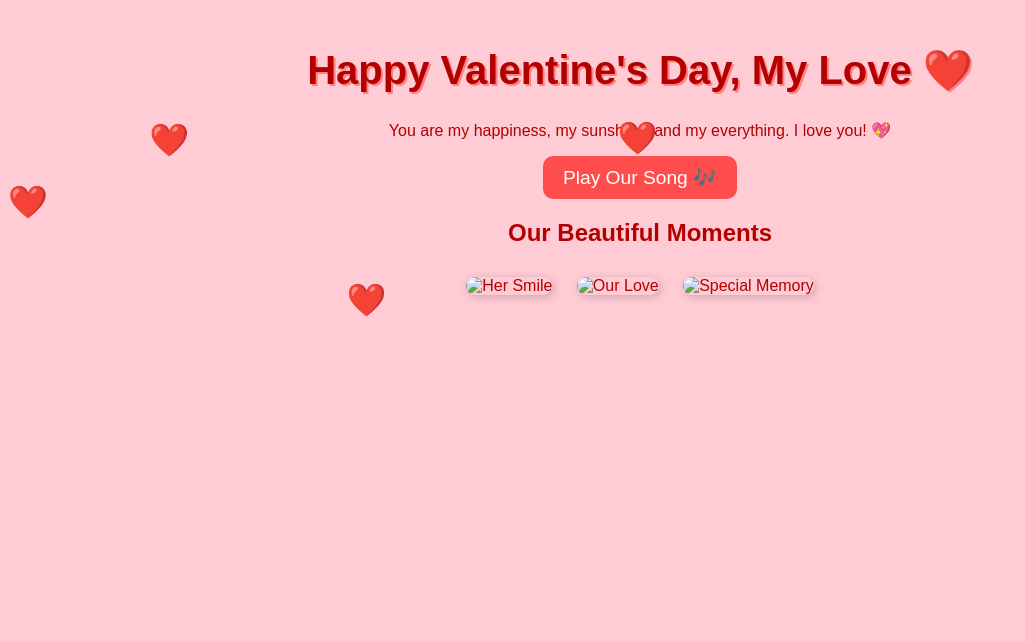
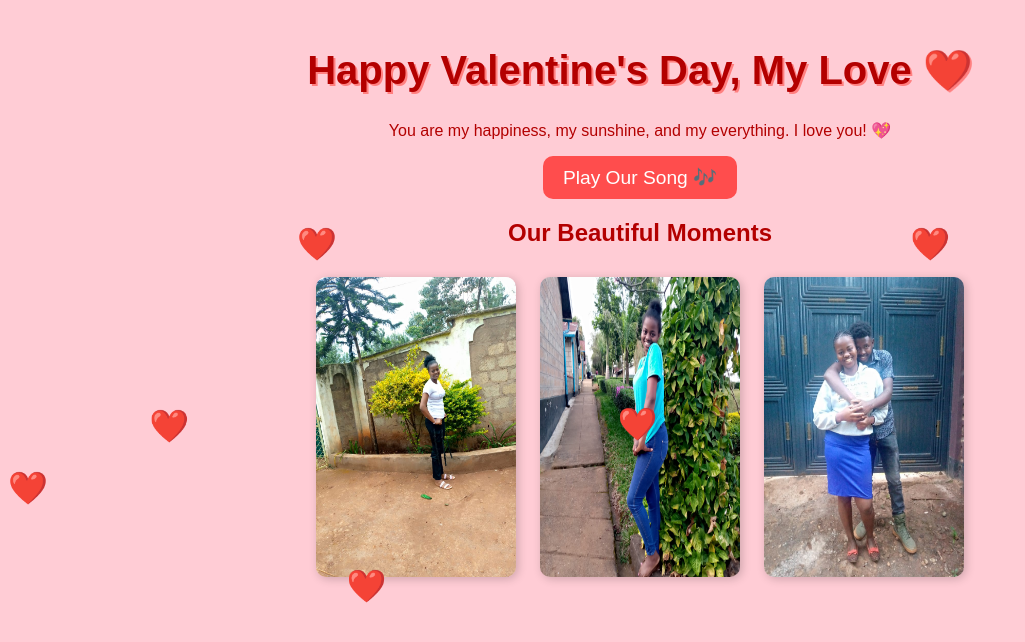
Before and after one commit to dunco2003/pk-web, a plain HTML site: page index.html in a window 1280 px wide. Shown: the whole page, without its empty margins (0-1025 px from the left). Drawn offline with Linux system fonts and the light colour scheme.

Commit message:
Update index.html

```diff
--- a/index.html
+++ b/index.html
@@ -17,9 +17,9 @@
         <div class="gallery">
             <h2>Our Beautiful Moments</h2>
             <div class="images">
-                <img src="pk/kk/IMG-20250213-WA0052.jpg" alt="Her Smile">
-                <img src="pk/kk/IMG-20241105-WA0021.jpg" alt="Our Love">
-                <img src="pk/kk/IMG-20241201-WA0017(1).jpg" alt="Special Memory">
+                <img src="image1.jpg" alt="Her Smile">
+                <img src="image2.jpg" alt="Our Love">
+                <img src="image3.jpg" alt="Special Memory">
 
             </div>
         </div>
```
